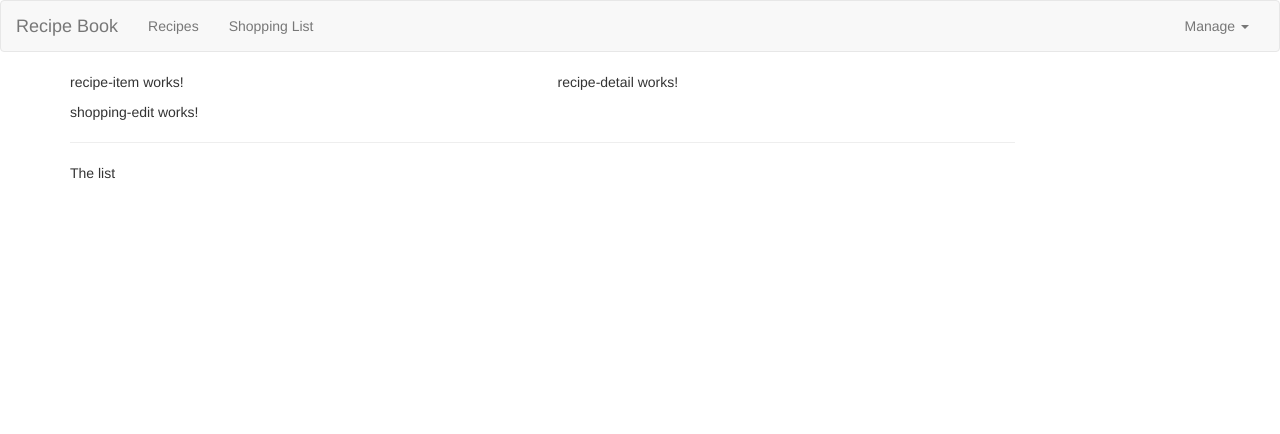
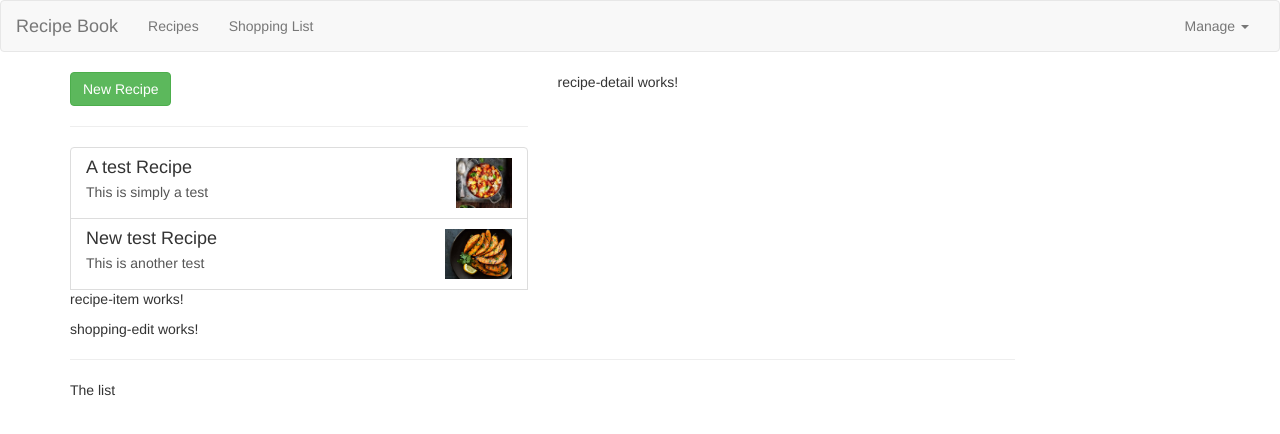
Before and after one commit to PiotrGamorski/Complete_Angular_Guide, an Angular app: page / in a window 1280 px wide. Shown: the top 434 px of the page. Built offline with nearby package versions, Linux system fonts and the light colour scheme.

Commit message:
List of Recipes output with ngFor

```diff
--- a/src/app/recipes/recipe-list/recipe-list.component.html
+++ b/src/app/recipes/recipe-list/recipe-list.component.html
@@ -1 +1,23 @@
-<app-recipe-item></app-recipe-item>
+<div class="row">
+   <div class="col-xs-12">
+       <button class="btn btn-success">New Recipe</button>
+   </div>
+</div>
+<hr>
+<div class="row">
+    <div class="col-xs-12">
+        <a
+        *ngFor="let recipe of recipes"
+        href="#"
+        class="list-group-item clearfix">
+            <div class="pull-left">
+                <h4 class="list-group-item-heading">{{recipe.name}}</h4>
+                <p class="list-group-item-text">{{recipe.description}}</p>
+            </div>
+            <span class="pull-right">
+                <img src="{{recipe.imagePath}}" alt="" class="img-responsive" style="max-height: 50px;">
+            </span>
+        </a>
+        <app-recipe-item></app-recipe-item>
+    </div>
+</div>
--- a/src/app/recipes/recipe-list/recipe-list.component.ts
+++ b/src/app/recipes/recipe-list/recipe-list.component.ts
@@ -1,15 +1,26 @@
 import { Component, OnInit } from '@angular/core';
+import { Recipe } from '../recipe.model';
 
 @Component({
   selector: 'app-recipe-list',
   templateUrl: './recipe-list.component.html',
-  styleUrls: ['./recipe-list.component.css']
+  styleUrls: ['./recipe-list.component.css'],
 })
 export class RecipeListComponent implements OnInit {
+  recipes: Recipe[] = [
+    new Recipe(
+      'A test Recipe',
+      'This is simply a test',
+      'http://localhost:4200/assets/images/recipe.jpg'
+    ),
+    new Recipe(
+      'New test Recipe',
+      'This is another test',
+      'http://localhost:4200/assets/images/recipe2.jpg'
+    ),
+  ];
 
-  constructor() { }
+  constructor() {}
 
-  ngOnInit(): void {
-  }
-
+  ngOnInit(): void {}
 }
--- /dev/null
+++ b/src/app/recipes/recipe.model.ts
@@ -0,0 +1,11 @@
+export class Recipe {
+  public name: string;
+  public description: string;
+  public imagePath: string;
+
+  constructor(name: string, desc: string, imagePath: string) {
+    this.name = name;
+    this.description = desc;
+    this.imagePath = imagePath;
+  }
+}
```
Also changed, not shown: src/assets/images/recipe.jpg (added), src/assets/images/recipe2.jpg (added).
